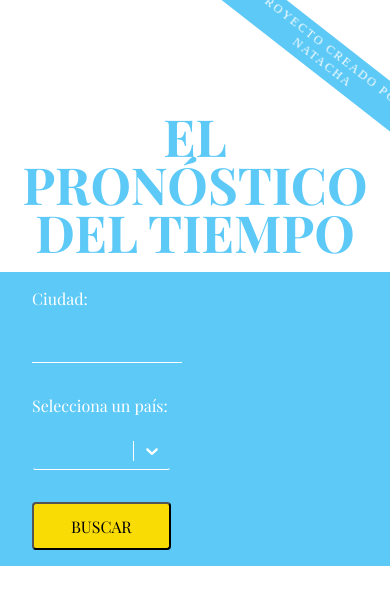
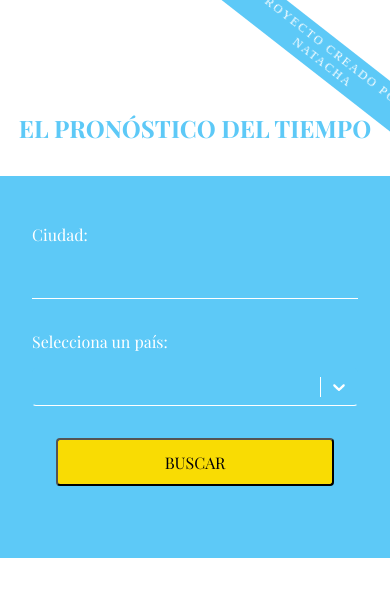
Before and after one commit to natassh/weather-forecast, a React (Create React App) app: page / in a window 390 px wide. Shown: the top 604 px of the page. Built offline with nearby package versions, Linux system fonts and the light colour scheme; a web font is replaced by a local one.

Commit message:
💎 Rwd added to components

```diff
--- a/src/ui/App/styles/app.css
+++ b/src/ui/App/styles/app.css
@@ -4,16 +4,20 @@
 /* Commons */
 @import 'global-var.css';
 
+* {
+  -moz-box-sizing: border-box;
+  box-sizing: border-box;
+}
+
 main {
   display: flex;
   justify-content: space-between;
   align-items: flex-start;
   background-color: var(--color-second);
-  padding: 1rem 2rem 1rem 2rem;
+  padding: 3rem 2rem 3rem 2rem;
 }
-article {
-  width: 50%;
-  display: flex;
-  justify-content: center;
-  align-items: center;
+@media screen and (max-width: 767px) {
+  main {
+    flex-direction: column;
+  }
 }
--- a/src/ui/components/Atoms/ArticleWeather/ArticleWeather.css
+++ b/src/ui/components/Atoms/ArticleWeather/ArticleWeather.css
@@ -0,0 +1,44 @@
+.ArticleWeather {
+  width: 48%;
+  display: flex;
+  flex-direction: column;
+  justify-content: center;
+  align-items: center;
+  background-color: var(--color-main);
+  padding: 2rem 1rem 2rem 1rem;
+  box-shadow: 2px 2px 2px 1px rgba(0, 0, 0, 0.2);
+}
+.ArticleWeather h2 {
+  margin: 0;
+  padding: 0;
+  display: flex;
+  flex-direction: column;
+  align-items: center;
+  justify-content: center;
+  font-family: var(--second-font);
+  font-size: 1.3rem;
+  text-transform: uppercase;
+  color: var(--color-text);
+  margin-bottom: 2rem;
+}
+.ArticleWeather h2 strong {
+  font-size: 3rem;
+  margin-top: 1rem;
+}
+.ArticleWeather ul {
+  margin: 0;
+  padding: 0;
+}
+.ArticleWeather li {
+  font-family: var(--second-font);
+  font-size: 1.3rem;
+  color: var(--color-text);
+  list-style: none;
+  margin-bottom: 0.3rem;
+}
+
+@media screen and (max-width: 767px) {
+  .ArticleWeather {
+    width: 100%;
+  }
+}
--- a/src/ui/components/Atoms/ArticleWeather/ArticleWeather.js
+++ b/src/ui/components/Atoms/ArticleWeather/ArticleWeather.js
@@ -17,13 +17,25 @@ const ArticleWeather = ({ className, weather }) => {
 
   return (
     <article className={className}>
-      <h2>El clima de {name} es:</h2>
+      <h2>
+        El clima de {name} es: <strong>{temp} ºC</strong>
+      </h2>
       <ul>
-        <li>Temperatura actual: {temp} ºC</li>
-        <li>Temperatura máxima para hoy: {tempMax} ºC</li>
-        <li>Temperatura mínima para hoy: {tempMin} ºC</li>
-        <li>Humedad: {humidity} %</li>
-        <li>Viento: {windSpeed} km/h</li>
+        <li>
+          Temperatura actual: <strong>{temp} ºC</strong>
+        </li>
+        <li>
+          Temperatura máxima para hoy: <strong>{tempMax} ºC</strong>
+        </li>
+        <li>
+          Temperatura mínima para hoy: <strong>{tempMin} ºC</strong>{' '}
+        </li>
+        <li>
+          Humedad: <strong>{humidity} %</strong>{' '}
+        </li>
+        <li>
+          Viento: <strong>{windSpeed} km/h</strong>{' '}
+        </li>
       </ul>
     </article>
   );
--- a/src/ui/components/Atoms/ButtonSearch/ButtonSearch.css
+++ b/src/ui/components/Atoms/ButtonSearch/ButtonSearch.css
@@ -8,3 +8,8 @@
   color: var(--color-text);
   text-transform: uppercase;
 }
+@media screen and (max-width: 767px) {
+  .BloggerSearchForm__ButtonSearch {
+    align-self: center;
+  }
+}
--- a/src/ui/components/Atoms/InputCity/InputCity.css
+++ b/src/ui/components/Atoms/InputCity/InputCity.css
@@ -21,3 +21,8 @@ label {
   color: var(--color-main);
   margin-bottom: 1rem;
 }
+@media screen and (max-width: 767px) {
+  .Form__InputCity {
+    width: 100%;
+  }
+}
--- a/src/ui/components/Atoms/SelectCountry/SelectCountry.css
+++ b/src/ui/components/Atoms/SelectCountry/SelectCountry.css
@@ -16,3 +16,8 @@
 .css-1okebmr-indicatorSeparator {
   background-color: var(--color-main) !important;
 }
+@media screen and (max-width: 767px) {
+  .Form__SelectCountry {
+    width: 100%;
+  }
+}
--- a/src/ui/components/Atoms/Title/Title.css
+++ b/src/ui/components/Atoms/Title/Title.css
@@ -5,43 +5,25 @@
   font-size: 3rem;
   text-transform: uppercase;
   text-align: center;
-  padding: 2rem 0 1rem 0;
   color: var(--color-second);
+  max-width: 75%;
+  margin: 0 auto;
+  margin-bottom: 5rem;
+  margin-top: 4rem;
 }
-.Title {
-  margin-bottom: 5rem;
-}
-@media screen and (max-width: 900px) {
+
+@media screen and (max-width: 767px) {
   .Title {
-    font-size: 3.2rem;
+    font-size: 2.5rem;
+    margin-bottom: 2rem;
+    margin-top: 3rem;
   }
 }
-@media screen and (max-width: 860px) {
+
+@media screen and (max-width: 424px) {
   .Title {
-    width: 45%;
-    margin: 0 auto;
-    line-height: 3.4rem;
+    font-size: 1.5rem;
+    max-width: 100%;
+    margin-top: 7rem;
   }
 }
-@media screen and (max-width: 660px) {
-  .Title {
-    font-size: 2.5rem;
-    line-height: 3rem;
-  }
-}
-@media screen and (max-width: 530px) {
-  .Title {
-    width: 100%;
-    padding: 9rem 0 1rem 0;
-  }
-}
-@media screen and (max-width: 440px) {
-  .Title {
-    padding: 7rem 0 1rem 0;
-  }
-}
-@media screen and (max-width: 375px) {
-  .Title {
-    width: 80%;
-  }
-}
--- a/src/ui/components/Molecules/Form/Form.css
+++ b/src/ui/components/Molecules/Form/Form.css
@@ -1,12 +1,13 @@
 .Form {
-  width: 50%;
+  width: 52%;
   display: flex;
   flex-direction: column;
   justify-content: space-around;
   align-items: flex-start;
 }
-@media screen and (max-width: 900px) {
-  .Title {
-    font-size: 3.2rem;
+@media screen and (max-width: 767px) {
+  .Form {
+    width: 100%;
+    margin-bottom: 1.5rem;
   }
 }
```
